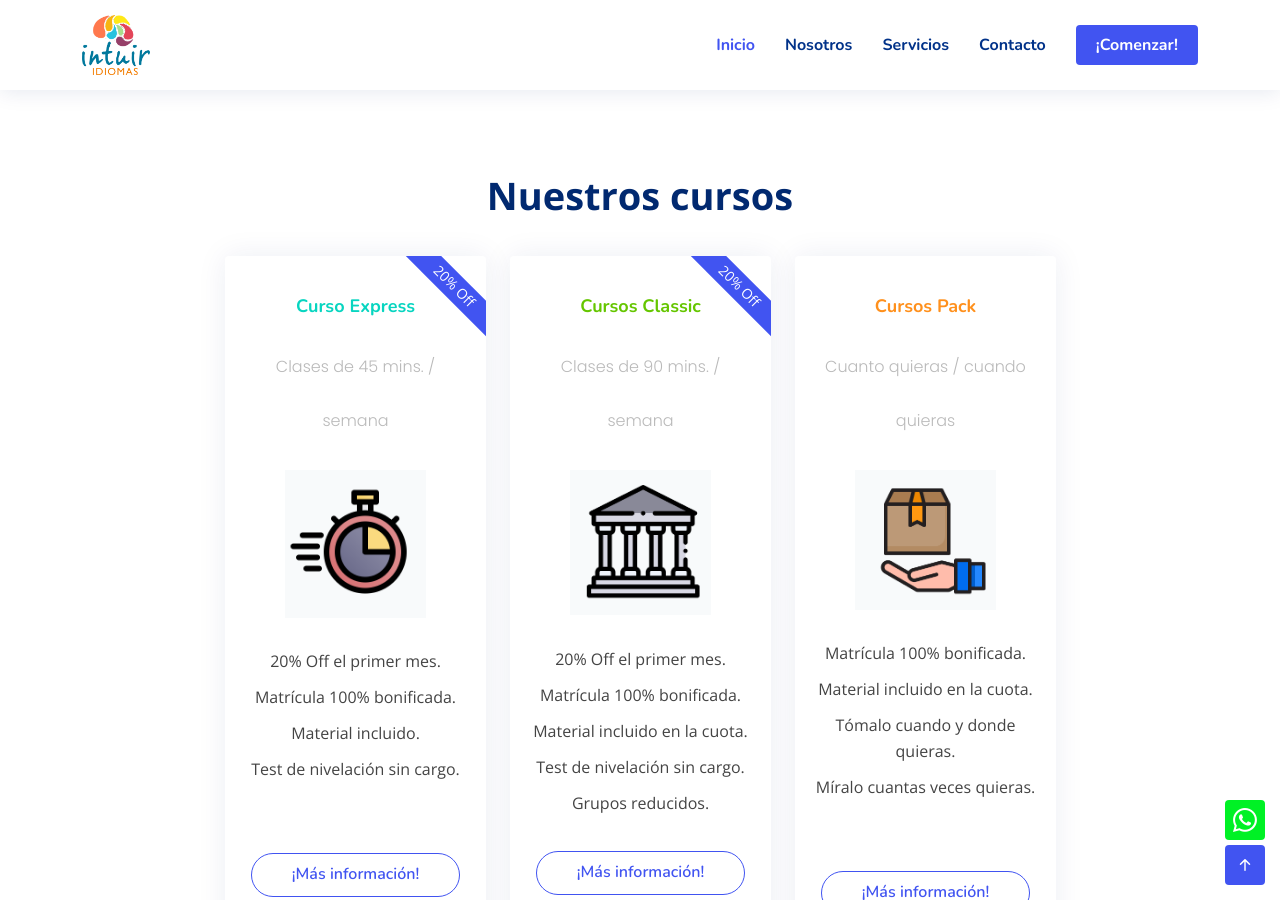
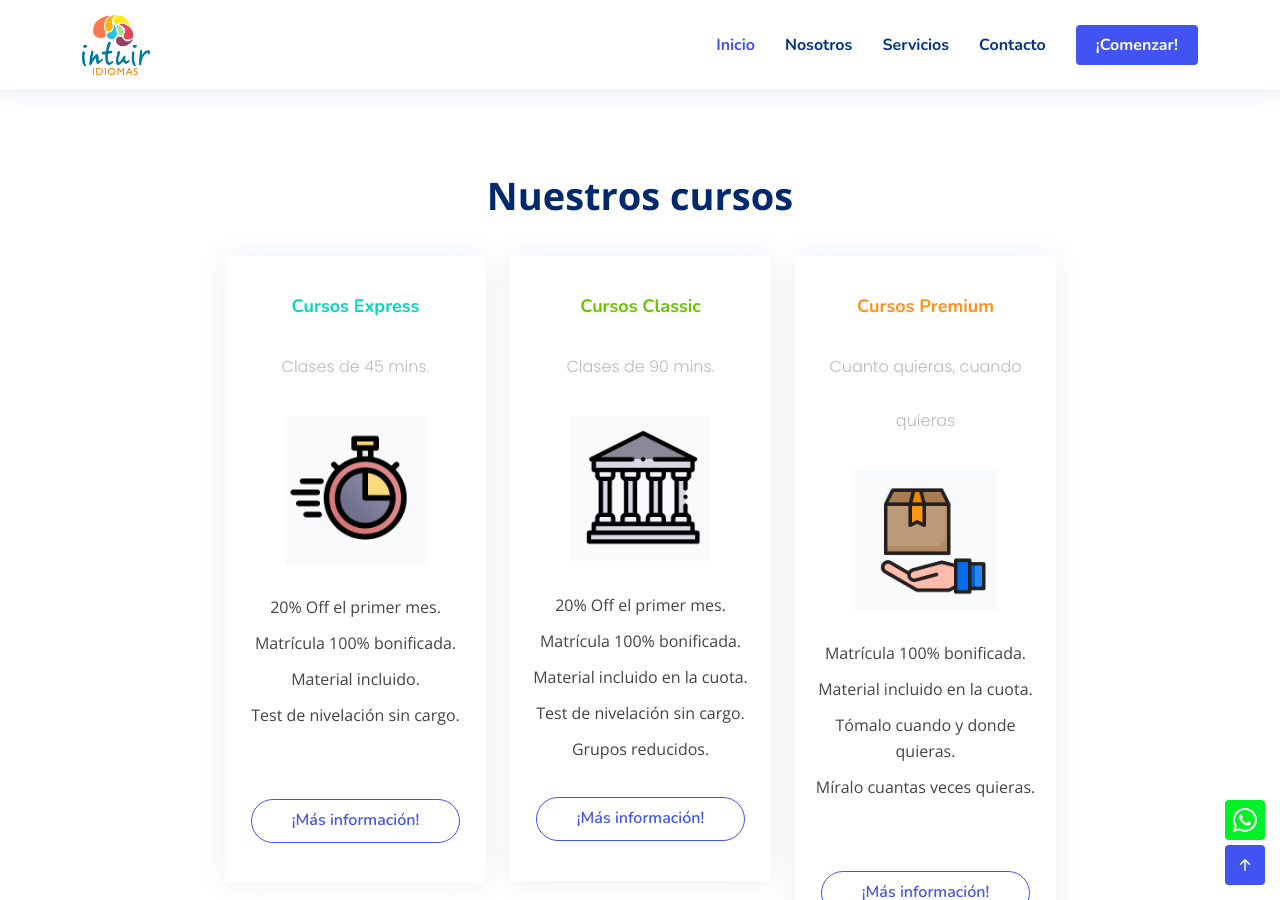
Before and after one commit to tezequiel/intuir, a Jekyll site: the page built from index.html, in a window 1280 px wide and 900 px high, scrolled down 3744 px. Built offline with Jekyll 4.4.1, drawn with Linux system fonts in a browser that asks for light colours; some of the changed text lies outside the part shown.

Commit message:
removing ribbon and changing courses names

```diff
--- a/index.html
+++ b/index.html
@@ -300,9 +300,8 @@ layout: main
 
         <div class="col-lg-3 col-md-6" data-aos="zoom-in" data-aos-delay="100">
           <div class="box">
-            <span class="featured">20% Off</span>
-            <h3 style="color: #07d5c0;">Curso Express</h3>
-            <div class="price"><span>Clases de 45 mins. / semana</span></div>
+            <h3 style="color: #07d5c0;">Cursos Express</h3>
+            <div class="price"><span>Clases de 45 mins.</span></div>
             <img src="assets/img/cursos-express.png" class="img-fluid" alt="">
             <ul>
               <li>20% Off el primer mes.</li>
@@ -317,9 +316,8 @@ layout: main
 
         <div class="col-lg-3 col-md-6" data-aos="zoom-in" data-aos-delay="200">
           <div class="box">
-            <span class="featured">20% Off</span>
             <h3 style="color: #65c600;">Cursos Classic</h3>
-            <div class="price"><span>Clases de 90 mins. / semana</span></div>
+            <div class="price"><span>Clases de 90 mins.</span></div>
             <img src="assets/img/cursos-classic.png" class="img-fluid" alt="">
             <ul>
               <li>20% Off el primer mes.</li>
@@ -334,8 +332,8 @@ layout: main
 
         <div class="col-lg-3 col-md-6" data-aos="zoom-in" data-aos-delay="300">
           <div class="box">
-            <h3 style="color: #ff901c;">Cursos Pack</h3>
-            <div class="price"><span>Cuanto quieras / cuando quieras</span></div>
+            <h3 style="color: #ff901c;">Cursos Premium</h3>
+            <div class="price"><span>Cuanto quieras, cuando quieras</span></div>
             <img src="assets/img/cursos-pack.png" class="img-fluid" alt="">
             <ul>
               <li>Matrícula 100% bonificada.</li>
```
Also changed, not shown: other parts of index.html (+1 -1 lines).
